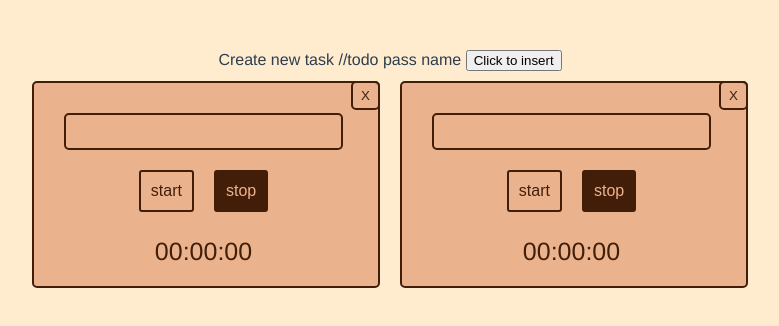
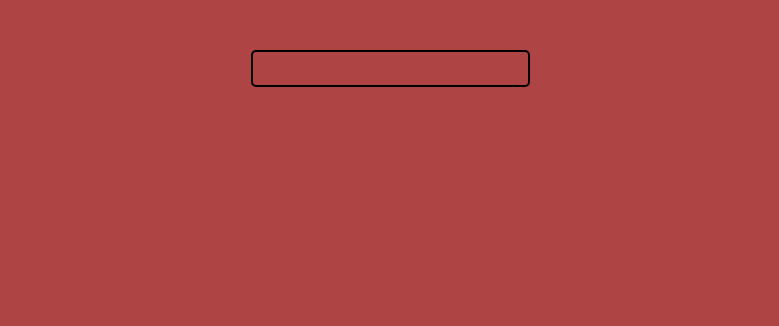
Before and after one commit to renaa/todos, a Vue app: page / in a window 1280 px wide. Shown: the top 326 px of the page, without its empty margins (250-1029 px from the left). Built offline with nearby package versions, Linux system fonts and the light colour scheme.

Commit message:
pass value from input to timer-instance

```diff
--- a/src/App.vue
+++ b/src/App.vue
@@ -1,11 +1,12 @@
 <template>
   <div id="app">
-    <span>Create new task //todo pass name </span>
-    <button @click="onClick">Click to insert</button>
+    <input id='createTimerName' class='createTimerName' type='text' v-on:keyup.enter="onClick(event)" v-model="inputTimerName" />
+
+    <!-- <button @click="onClick">Click to insert</button> -->
 
     <div ref="container" class="container">
-      <timer name="task1" />
-      <timer name="task2" />
+
+
     </div>
   </div>
 </template>
@@ -17,24 +18,40 @@ import timer from "./components/timer.vue";
 export default {
   name: "app",
   components: {
-    timer
+      //timer
+  },
+  data: function() {
+      return {
+        inputTimerName: ''
+
+      }
   },
   methods: {
-    onClick() {
+    onClick: function() {
       var componentClass = Vue.extend(timer);
       var instance = new componentClass({
-        propsData: { type: "primary" }
+        propsData: { timerName: this.inputTimerName }
       });
-      instance.$slots.default = ["click me!"];
+      instance.$slots.default = [event.target.name];
       instance.$mount();
       this.$refs.container.appendChild(instance.$el);
+      this.inputTimerName = ''
     }
-  }
+  },
+  created(){
+
+    // var app = document.querySelector("#app");
+    // app.style.setProperty('background', "#44af44");
+    // console.log("....")
+    // console.log("background", "#aaa" )
+  },
 };
 </script>
 
 <style>
+
 #app {
+  --background-color: #af4444;
   position: fixed;
   padding: 50px 0 0 0;
   margin: 0;
@@ -44,7 +61,7 @@ export default {
 
   width: 100%;
   height: 100%;
-  background: blanchedalmond;
+  background: var(--background-color);
 
   font-family: "Avenir", Helvetica, Arial, sans-serif;
   -webkit-font-smoothing: antialiased;
@@ -54,8 +71,21 @@ export default {
 }
 .container {
   display: flex;
+  flex-wrap: wrap;
   -ms-flex-align: center;
   flex-direction: row;
   justify-content: center;
 }
+.createTimerName {
+  margin: 0 auto;
+  text-align: center;
+  font-size: 20px;
+  display: block;
+  background-color: transparent;
+  border:2px solid black;
+  color: var(--p);
+  border-radius: 5px;
+  padding: 5px;
+  outline: 0;
+}
 </style>
--- a/src/components/timer.vue
+++ b/src/components/timer.vue
@@ -1,7 +1,7 @@
 <template>
   <div class="timer" :class='{activetimer: running}'>
     <!-- //https://github.com/vuejs/vue/issues/6677    error: v-bind without argument expects an Object or Array value: -->
-    <input class='name' :class='{activetimer: running}' type='text' v-bind='{toString: () => name}' />
+    <input class='name' :class='{activetimer: running}' type='text' :value='timerName' />
     <button class="timer-button" :class='{active: running}' @click="start">start</button>
     <button class="timer-button" :class='{active: !running}' @click="stop">stop</button>
     <div class="counter" :class='{activecounter: running}'>{{displayTime}}</div>
@@ -13,9 +13,9 @@
 
 <script>
 export default {
-  name: "counter",
+  name: "timer",
   props: {
-    name: String
+    timerName: String
   },
   data() {
     return {
@@ -75,6 +75,8 @@ export default {
   --s: #ecd46b;
   --p:  #421e09;
   --s: #ebb38d;
+  --p:  #3b3735;
+  --s: #dbcabe;
   position: relative;
   padding: 20px 25px 20px 20px;
   margin: 10px;
```
